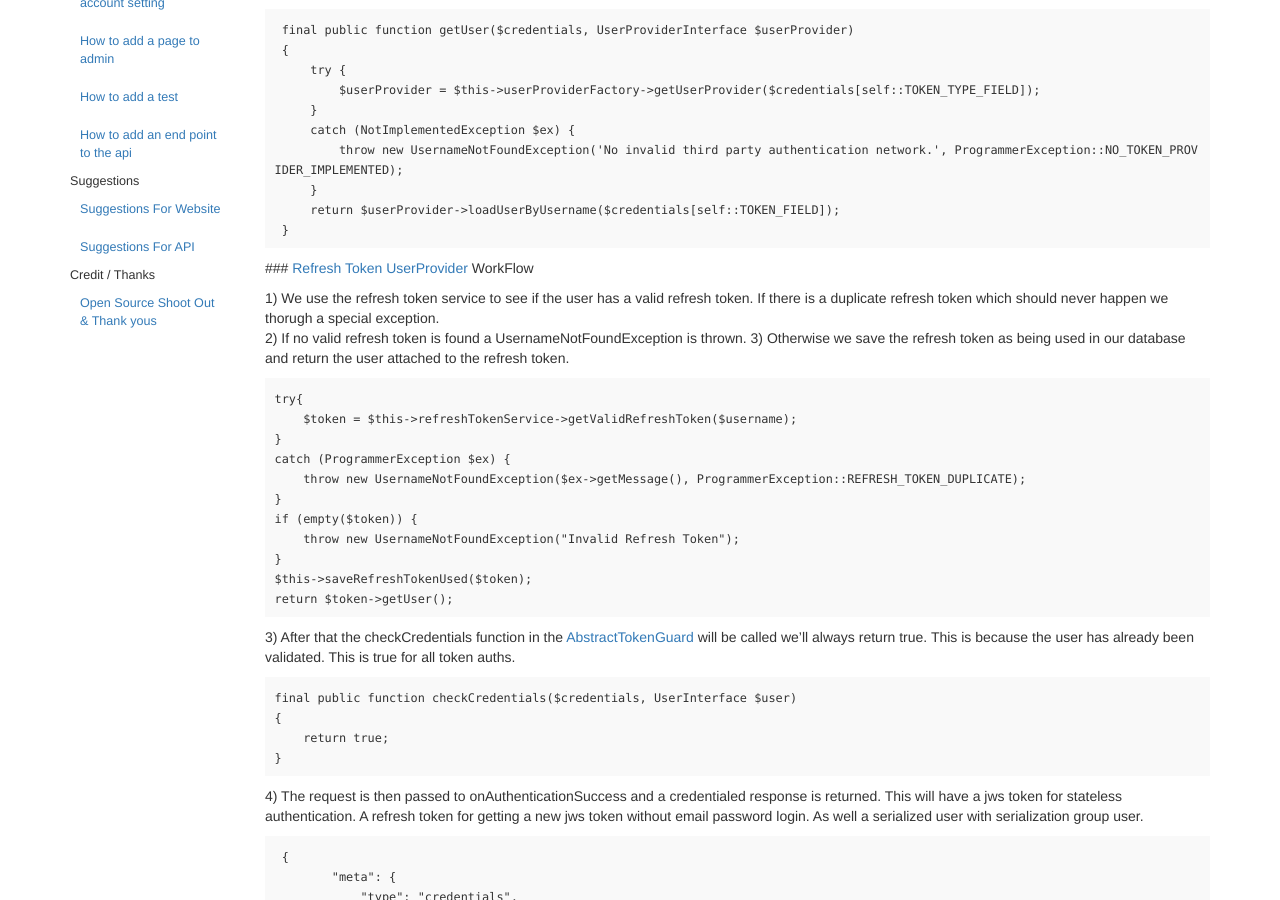
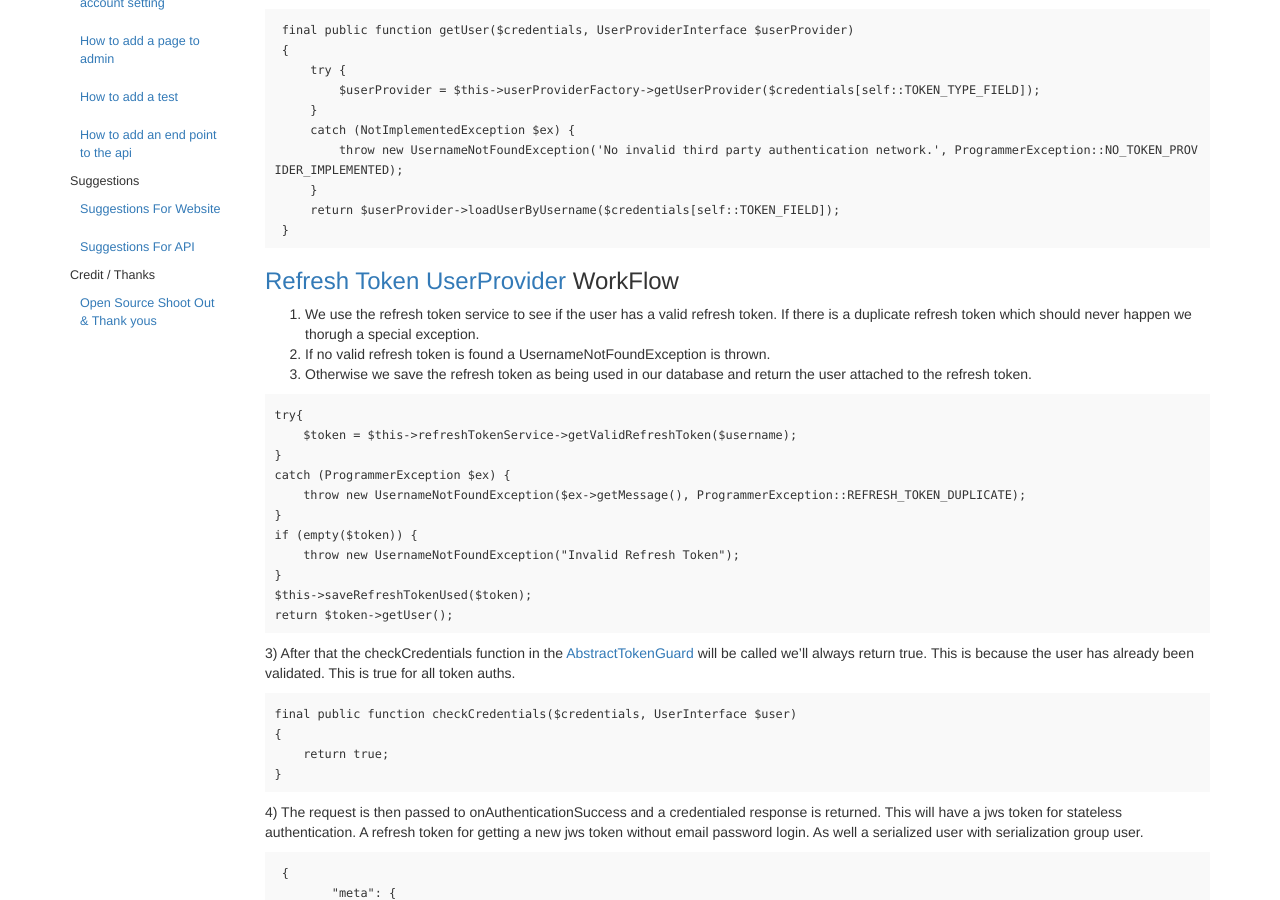
Before and after one commit to phptuts/starterkitforsymfony, a Jekyll site: the page built from docs/_posts/2017-07-22-api-3-refresh-tokens.md, in a window 1280 px wide and 900 px high, scrolled down 1135 px. Built offline with Jekyll 4.4.1, drawn with Linux system fonts in a browser that asks for light colours; comment, search, counter and statistics services are not loaded.

Commit message:
refresh tokens

````diff
--- a/docs/_posts/2017-07-22-api-3-refresh-tokens.md
+++ b/docs/_posts/2017-07-22-api-3-refresh-tokens.md
@@ -67,11 +67,10 @@ The refresh token are authenticated through a custom guard. A guard is a class t
      return $userProvider->loadUserByUsername($credentials[self::TOKEN_FIELD]);
  }
  ```
- ### [Refresh Token UserProvider](https://github.com/phptuts/starterkitforsymfony/blob/master/src/AppBundle/Security/Provider/RefreshTokenProvider.php) WorkFlow
-
-1) We use the refresh token service to see if the user has a valid refresh token.  If there is a duplicate refresh token which should never happen we thorugh a special exception.
-2) If no valid refresh token is found a UsernameNotFoundException is thrown.
-3) Otherwise we save the refresh token as being used in our database and return the user attached to the refresh token.
+### [Refresh Token UserProvider](https://github.com/phptuts/starterkitforsymfony/blob/master/src/AppBundle/Security/Provider/RefreshTokenProvider.php) WorkFlow
+1. We use the refresh token service to see if the user has a valid refresh token.  If there is a duplicate refresh token which should never happen we thorugh a special exception.
+2. If no valid refresh token is found a UsernameNotFoundException is thrown.
+3. Otherwise we save the refresh token as being used in our database and return the user attached to the refresh token.
 
 ```
 try{
````
